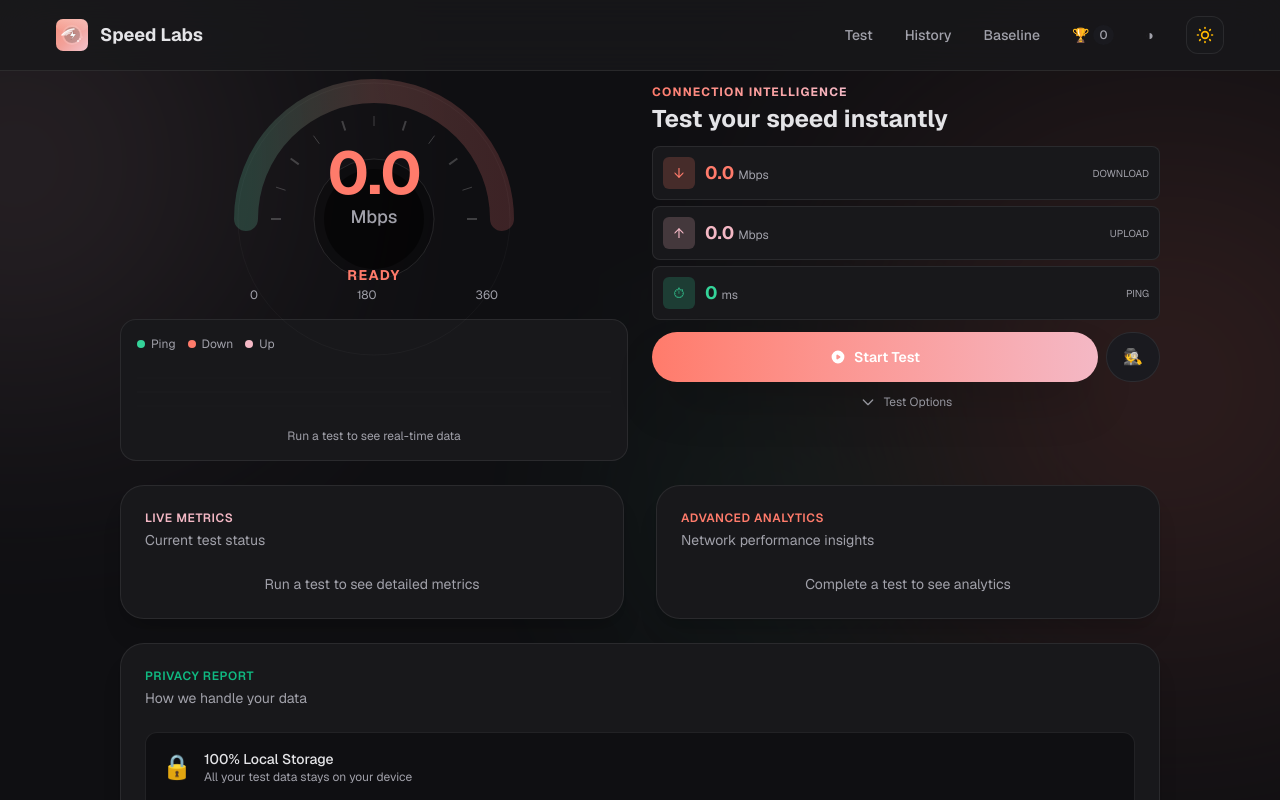
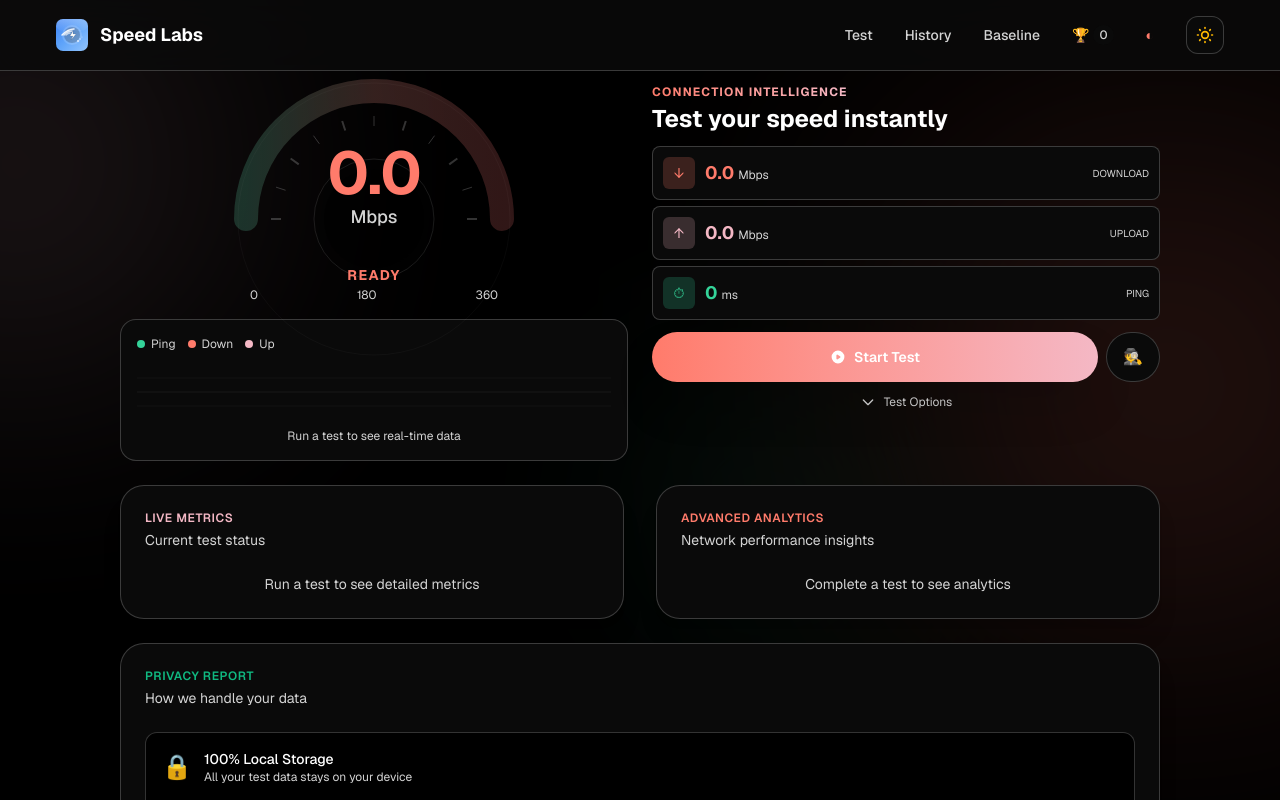
Before and after one commit to Foolish-Genius/speedtest, a Next.js app: page / in a window 1280 px wide. Shown: the top 800 px of the page. Built offline with nearby package versions, Linux system fonts and the light colour scheme.

Commit message:
blue logo high contrast

```diff
--- a/src/app/page.tsx
+++ b/src/app/page.tsx
@@ -624,7 +624,7 @@ export default function Home() {
   const [selectedServer, setSelectedServer] = useState<string>("auto");
 
   // Accessibility settings
-  const [highContrast, setHighContrast] = useState(false);
+  const [highContrast, setHighContrast] = useState(true);
   const [showAchievements, setShowAchievements] = useState(false);
 
   // Network diagnostics
@@ -671,11 +671,13 @@ export default function Home() {
   // Load theme and high contrast setting on mount
   useEffect(() => {
     const savedTheme = window.localStorage.getItem("speedlabs-theme") || "dark";
-    const savedHighContrast = window.localStorage.getItem("speedlabs-highcontrast") === "true";
+    const savedHighContrast = window.localStorage.getItem("speedlabs-highcontrast");
+    // Default to true if not set
+    const isHighContrast = savedHighContrast === null ? true : savedHighContrast === "true";
     setTheme(savedTheme);
-    setHighContrast(savedHighContrast);
+    setHighContrast(isHighContrast);
     document.documentElement.setAttribute("data-theme", savedTheme);
-    document.documentElement.setAttribute("data-high-contrast", String(savedHighContrast));
+    document.documentElement.setAttribute("data-high-contrast", String(isHighContrast));
   }, []);
 
   useEffect(() => {
--- a/src/components/Logo.tsx
+++ b/src/components/Logo.tsx
@@ -10,9 +10,9 @@ export function SpeedLabLogo() {
     >
       <defs>
         <linearGradient id="speedLabGradient" x1="0%" y1="0%" x2="100%" y2="100%">
-          <stop offset="0%" stopColor="#F58F7C" />
-          <stop offset="50%" stopColor="#F2A098" />
-          <stop offset="100%" stopColor="#F2C4CE" />
+          <stop offset="0%" stopColor="#3B82F6" />
+          <stop offset="50%" stopColor="#60A5FA" />
+          <stop offset="100%" stopColor="#93C5FD" />
         </linearGradient>
         <linearGradient id="glowGradient" x1="50%" y1="0%" x2="50%" y2="100%">
           <stop offset="0%" stopColor="#fff" stopOpacity="0.3" />
```
